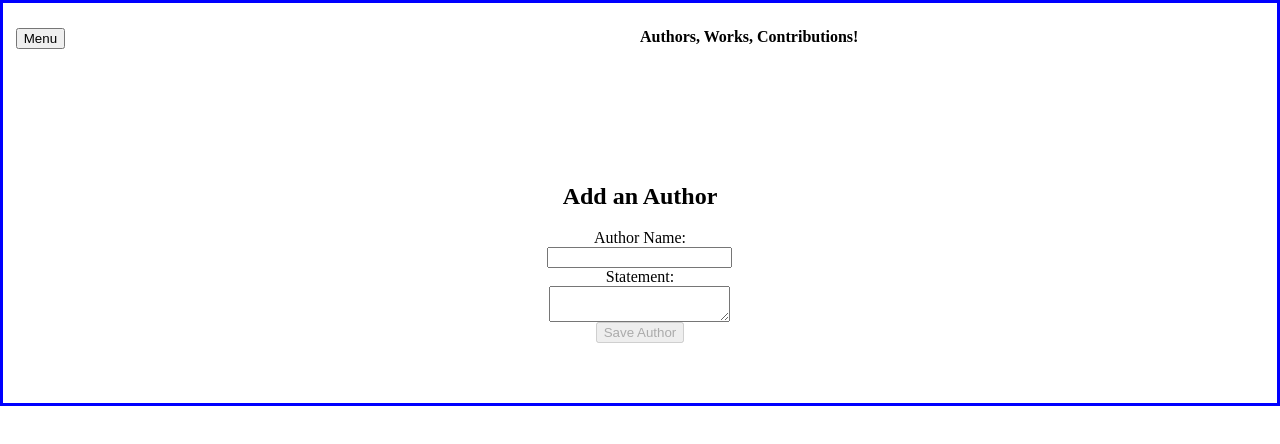
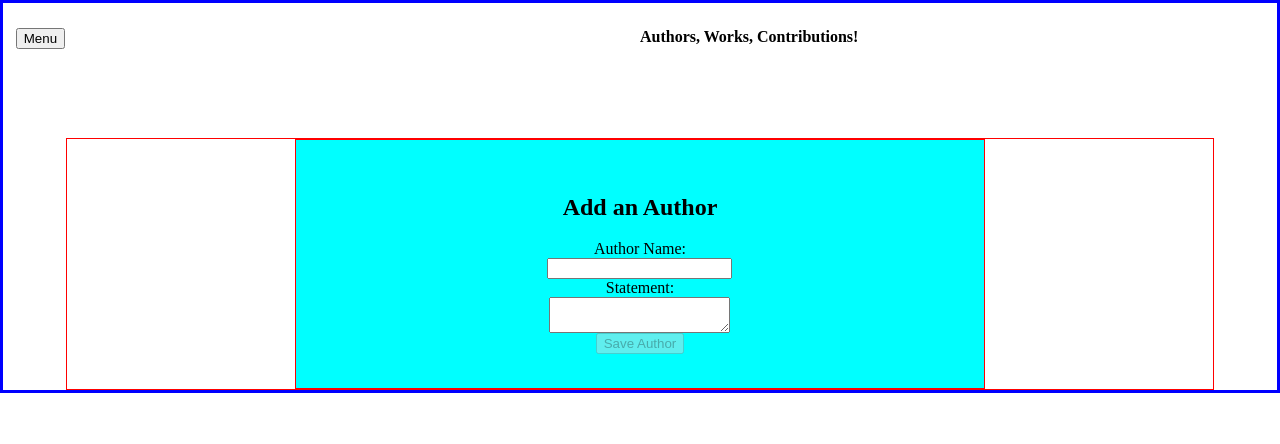
Before and after one commit to mmaustin/community-novel, a React (Create React App) app in the folder cn-client/: page /add-author in a window 1280 px wide. Shown: the top 444 px of the page. Built offline with nearby package versions, Linux system fonts and the light colour scheme.

Commit message:
resized add author form containers and added a background color

```diff
--- a/cn-client/src/index.css
+++ b/cn-client/src/index.css
@@ -212,11 +212,19 @@ body {
 /*Add Author Component*/
 
 .add-author-container, .add-author-form {
-  margin: 0;
+  border: 1px solid red;
+  margin-top: 35px;
   width: 90%;
-  height: 300px;
+  height: 250px;
   display: flex;
   justify-content: center;
   align-items: center;
   flex-flow: column;
 }
+
+.add-author-form {
+  margin: 0;
+  height: 100%;
+  width: 60%;
+  background-color: aqua;
+}
```
